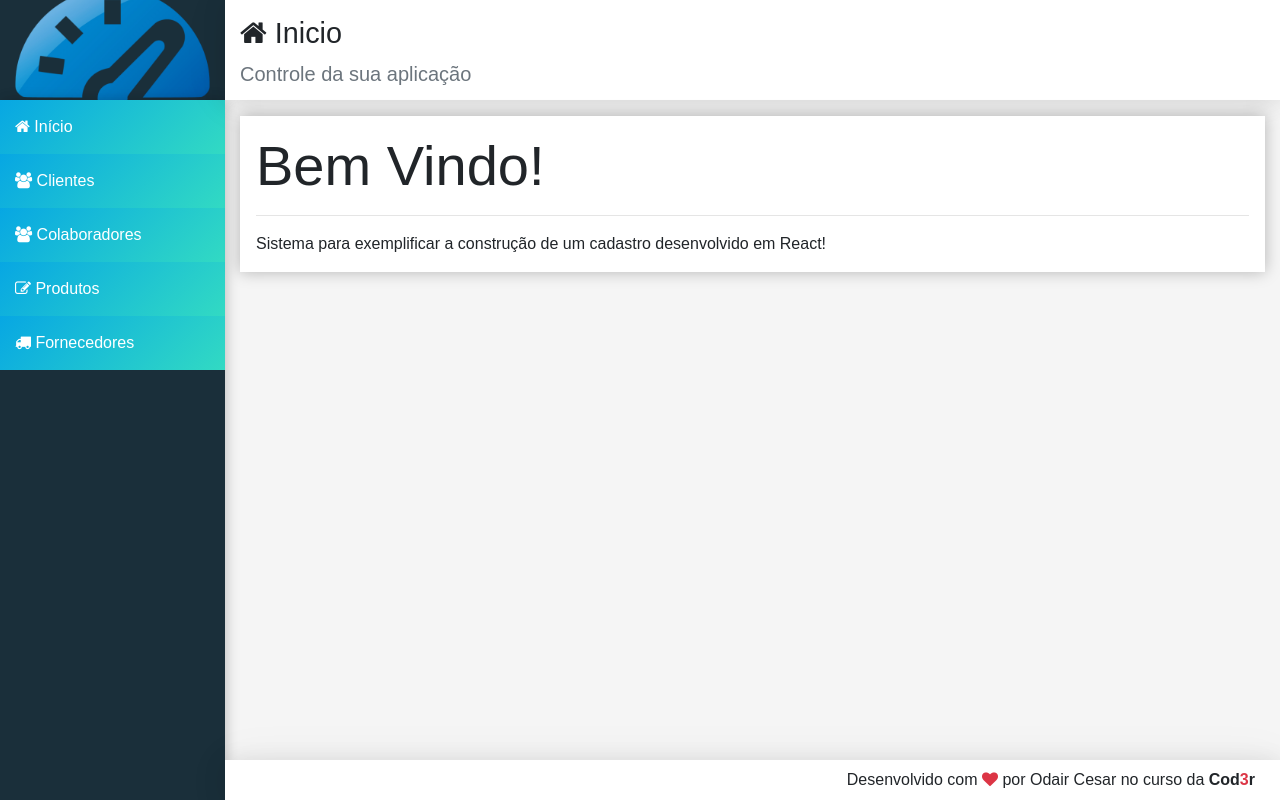
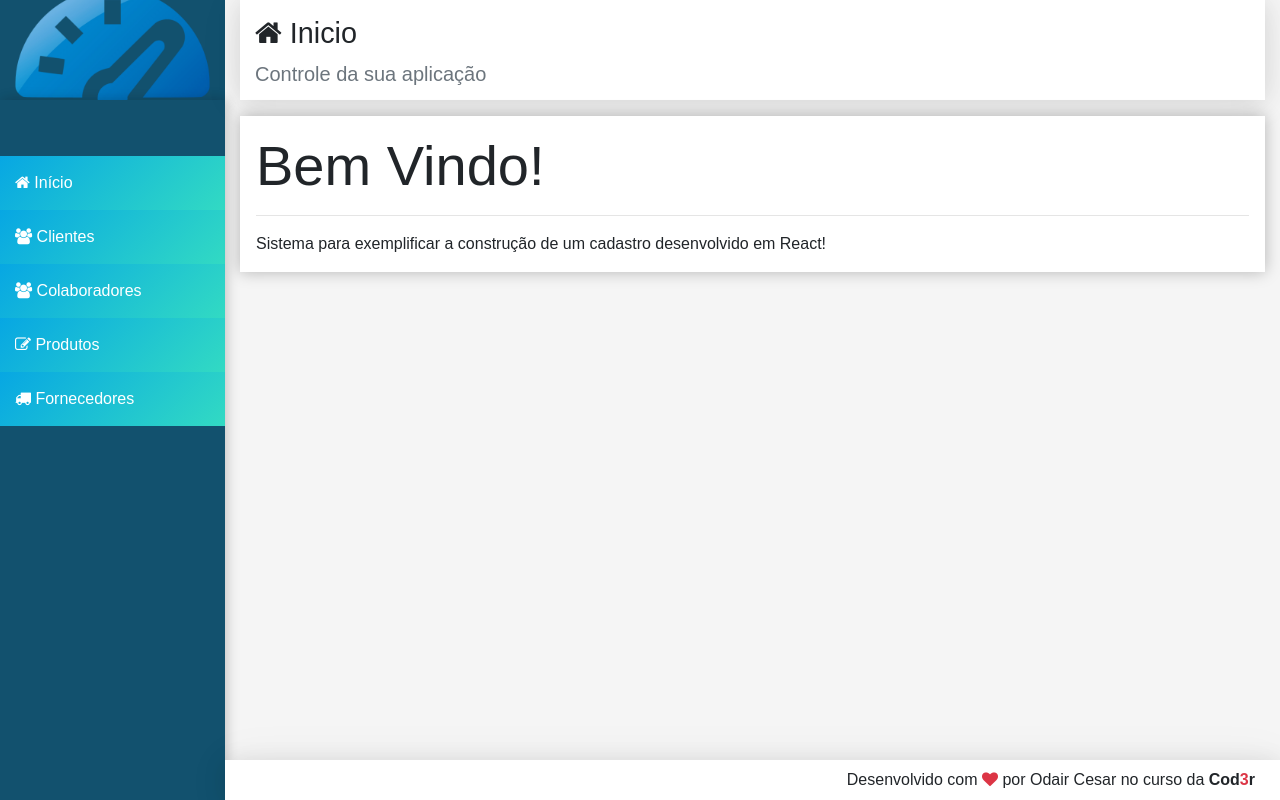
Before and after one commit to OdairCesar/dashbord.demo, a React (Create React App) app in the folder frontend/: page /#/ in a window 1280 px wide. Built offline with nearby package versions, Linux system fonts and the light colour scheme.

Commit message:
Mudança no layout

```diff
--- a/frontend/src/components/template/Header.css
+++ b/frontend/src/components/template/Header.css
@@ -4,6 +4,8 @@ header.header {
     overflow: hidden;
     white-space: nowrap;
     box-shadow: var(--shadow);
+    margin-left: 15px;
+    margin-right: 15px;
 }
 
 header.header h1 {
@@ -15,3 +17,8 @@ header.header h1 {
         align-items: center;
     }
 }
+@media(max-width: 768px){
+    header.header{
+        margin: 0px;
+    }
+}
--- a/frontend/src/components/template/Nav.css
+++ b/frontend/src/components/template/Nav.css
@@ -4,12 +4,18 @@ aside.menu-area {
         2px 0 10px 0 rgba(0, 0, 0, 0.12),
         2px 0 15px 0 rgba(0, 0, 0, 0.09);
 }
+
 .mini-menu{
     background-color: #07a7e3;
     opacity: 0.8;
 }
+
 .mini-menu a{
     margin-left: 15px;
+}
+
+.menu{
+    margin-top: 7vh;
 }
 .menu a {
     background: linear-gradient(135deg, #07a7e3 0%, #32dac3 100%);
@@ -29,13 +35,16 @@ aside.menu-area {
         display: flex;
         justify-content: flex-start;
         align-items: center;
+        margin-top: 1px;
     }
     .mini-menu{
         display: none;
     }
     .menu a {
         display: inline;
-        padding: 10px;
+        padding-top: 8.5px;
+        padding-left: 30px;
+        padding-right: 30px;
         margin: 0px;
     }
     .menu a:hover{
@@ -46,3 +55,8 @@ aside.menu-area {
         justify-content: space-around;
     }
 }
+@media(max-width: 568px){
+    .menu a{
+        padding: 10px;
+    }
+}
--- a/frontend/src/main/App.css
+++ b/frontend/src/main/App.css
@@ -1,5 +1,5 @@
 :root {
-    --bg-dark: #1A2F3A;
+    --bg-dark: #12516e;
 
     --logo-height: 100px;
     --header-height: 100px;
```
